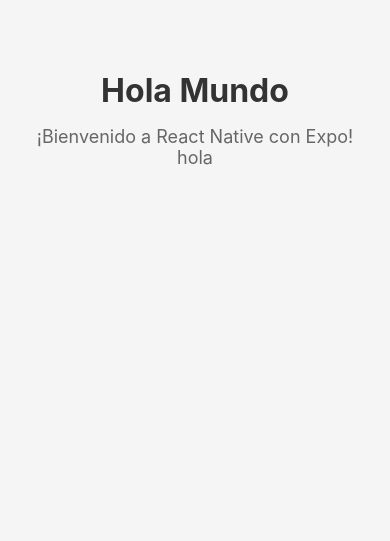
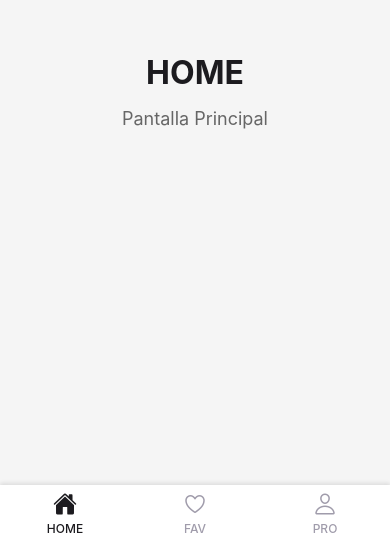
Before and after one commit to Jabar42/PelusAppNativ, a React Native app: screen /Home in a window 390 px wide. Shown: the part 303-844 px from the top of the page. Built offline with nearby package versions, Linux system fonts and the light colour scheme.

Commit message:
Refactor app structure to integrate React Navigation. Replaced the initial "Hola Mundo" layout with a bottom tab navigator, adding Home, Favorites, and Profile screens. Updated dependencies in package.json and package-lock.json to include navigation libraries and related components.

```diff
--- a/App.tsx
+++ b/App.tsx
@@ -1,42 +1,13 @@
 import React from 'react';
-import { StyleSheet, Text, View, SafeAreaView } from 'react-native';
+import { NavigationContainer } from '@react-navigation/native';
 import { StatusBar } from 'expo-status-bar';
+import AppNavigator from './navigation/AppNavigator';
 
 export default function App() {
   return (
-    <SafeAreaView style={styles.container}>
+    <NavigationContainer>
       <StatusBar style="auto" />
-      <View style={styles.content}>
-        <Text style={styles.title}>Hola Mundo</Text>
-        <Text style={styles.subtitle}>
-          ¡Bienvenido a React Native con Expo! hola
-        </Text>
-      </View>
-    </SafeAreaView>
+      <AppNavigator />
+    </NavigationContainer>
   );
 }
-
-const styles = StyleSheet.create({
-  container: {
-    flex: 1,
-    backgroundColor: '#f5f5f5',
-  },
-  content: {
-    flex: 1,
-    alignItems: 'center',
-    justifyContent: 'center',
-    padding: 20,
-  },
-  title: {
-    fontSize: 32,
-    fontWeight: 'bold',
-    color: '#333',
-    marginBottom: 16,
-    textAlign: 'center',
-  },
-  subtitle: {
-    fontSize: 18,
-    color: '#666',
-    textAlign: 'center',
-  },
-});
--- /dev/null
+++ b/components/BottomTabBar.tsx
@@ -0,0 +1,109 @@
+import React from 'react';
+import { View, Text, TouchableOpacity, StyleSheet } from 'react-native';
+import { Ionicons } from '@expo/vector-icons';
+
+interface TabItem {
+  name: string;
+  label: string;
+  iconOutline: keyof typeof Ionicons.glyphMap;
+  iconFilled: keyof typeof Ionicons.glyphMap;
+}
+
+interface BottomTabBarProps {
+  state: any;
+  descriptors: any;
+  navigation: any;
+}
+
+const tabs: TabItem[] = [
+  { name: 'Home', label: 'HOME', iconOutline: 'home-outline', iconFilled: 'home' },
+  { name: 'Fav', label: 'FAV', iconOutline: 'heart-outline', iconFilled: 'heart' },
+  { name: 'Pro', label: 'PRO', iconOutline: 'person-outline', iconFilled: 'person' },
+];
+
+export default function BottomTabBar({ state, descriptors, navigation }: BottomTabBarProps) {
+  return (
+    <View style={styles.container}>
+      {state.routes.map((route: any, index: number) => {
+        const { options } = descriptors[route.key];
+        const isFocused = state.index === index;
+
+        const onPress = () => {
+          const event = navigation.emit({
+            type: 'tabPress',
+            target: route.key,
+            canPreventDefault: true,
+          });
+
+          if (!isFocused && !event.defaultPrevented) {
+            navigation.navigate(route.name);
+          }
+        };
+
+        const onLongPress = () => {
+          navigation.emit({
+            type: 'tabLongPress',
+            target: route.key,
+          });
+        };
+
+        const tab = tabs.find(t => t.name === route.name);
+        const iconName = isFocused
+          ? (tab?.iconFilled || 'home')
+          : (tab?.iconOutline || 'home-outline');
+
+        return (
+          <TouchableOpacity
+            key={route.key}
+            accessibilityRole="button"
+            accessibilityState={isFocused ? { selected: true } : {}}
+            accessibilityLabel={options.tabBarAccessibilityLabel}
+            testID={options.tabBarTestID}
+            onPress={onPress}
+            onLongPress={onLongPress}
+            style={styles.tab}
+          >
+            <Ionicons
+              name={iconName}
+              size={24}
+              color={isFocused ? '#1C1B1F' : '#A09CAB'}
+            />
+            <Text
+              style={[
+                styles.label,
+                { color: isFocused ? '#1C1B1F' : '#A09CAB' },
+              ]}
+            >
+              {tab?.label || route.name}
+            </Text>
+          </TouchableOpacity>
+        );
+      })}
+    </View>
+  );
+}
+
+const styles = StyleSheet.create({
+  container: {
+    flexDirection: 'row',
+    height: 56,
+    backgroundColor: '#FFFFFF',
+    borderTopWidth: 0,
+    elevation: 8,
+    shadowColor: '#000',
+    shadowOffset: { width: 0, height: -2 },
+    shadowOpacity: 0.1,
+    shadowRadius: 4,
+  },
+  tab: {
+    flex: 1,
+    alignItems: 'center',
+    justifyContent: 'center',
+    paddingVertical: 8,
+  },
+  label: {
+    fontSize: 12,
+    fontWeight: '500',
+    marginTop: 4,
+  },
+});
--- /dev/null
+++ b/navigation/AppNavigator.tsx
@@ -0,0 +1,23 @@
+import React from 'react';
+import { createBottomTabNavigator } from '@react-navigation/bottom-tabs';
+import BottomTabBar from '../components/BottomTabBar';
+import HomeScreen from '../screens/HomeScreen';
+import FavScreen from '../screens/FavScreen';
+import ProScreen from '../screens/ProScreen';
+
+const Tab = createBottomTabNavigator();
+
+export default function AppNavigator() {
+  return (
+    <Tab.Navigator
+      tabBar={(props) => <BottomTabBar {...props} />}
+      screenOptions={{
+        headerShown: false,
+      }}
+    >
+      <Tab.Screen name="Home" component={HomeScreen} />
+      <Tab.Screen name="Fav" component={FavScreen} />
+      <Tab.Screen name="Pro" component={ProScreen} />
+    </Tab.Navigator>
+  );
+}
--- a/package.json
+++ b/package.json
@@ -10,11 +10,16 @@
   },
   "dependencies": {
     "@expo/metro-runtime": "~3.2.3",
+    "@expo/vector-icons": "^14.1.0",
+    "@react-navigation/bottom-tabs": "^7.8.8",
+    "@react-navigation/native": "^7.1.22",
     "expo": "~51.0.0",
     "expo-status-bar": "~1.12.1",
     "react": "18.2.0",
     "react-dom": "18.2.0",
     "react-native": "0.74.5",
+    "react-native-safe-area-context": "4.10.5",
+    "react-native-screens": "3.31.1",
     "react-native-web": "~0.19.10"
   },
   "devDependencies": {
--- /dev/null
+++ b/screens/FavScreen.tsx
@@ -0,0 +1,30 @@
+import React from 'react';
+import { StyleSheet, Text, View } from 'react-native';
+
+export default function FavScreen() {
+  return (
+    <View style={styles.container}>
+      <Text style={styles.title}>FAV</Text>
+      <Text style={styles.subtitle}>Favoritos</Text>
+    </View>
+  );
+}
+
+const styles = StyleSheet.create({
+  container: {
+    flex: 1,
+    backgroundColor: '#f5f5f5',
+    alignItems: 'center',
+    justifyContent: 'center',
+  },
+  title: {
+    fontSize: 32,
+    fontWeight: 'bold',
+    color: '#1C1B1F',
+    marginBottom: 16,
+  },
+  subtitle: {
+    fontSize: 18,
+    color: '#666',
+  },
+});
--- /dev/null
+++ b/screens/HomeScreen.tsx
@@ -0,0 +1,30 @@
+import React from 'react';
+import { StyleSheet, Text, View } from 'react-native';
+
+export default function HomeScreen() {
+  return (
+    <View style={styles.container}>
+      <Text style={styles.title}>HOME</Text>
+      <Text style={styles.subtitle}>Pantalla Principal</Text>
+    </View>
+  );
+}
+
+const styles = StyleSheet.create({
+  container: {
+    flex: 1,
+    backgroundColor: '#f5f5f5',
+    alignItems: 'center',
+    justifyContent: 'center',
+  },
+  title: {
+    fontSize: 32,
+    fontWeight: 'bold',
+    color: '#1C1B1F',
+    marginBottom: 16,
+  },
+  subtitle: {
+    fontSize: 18,
+    color: '#666',
+  },
+});
--- /dev/null
+++ b/screens/ProScreen.tsx
@@ -0,0 +1,30 @@
+import React from 'react';
+import { StyleSheet, Text, View } from 'react-native';
+
+export default function ProScreen() {
+  return (
+    <View style={styles.container}>
+      <Text style={styles.title}>PRO</Text>
+      <Text style={styles.subtitle}>Perfil</Text>
+    </View>
+  );
+}
+
+const styles = StyleSheet.create({
+  container: {
+    flex: 1,
+    backgroundColor: '#f5f5f5',
+    alignItems: 'center',
+    justifyContent: 'center',
+  },
+  title: {
+    fontSize: 32,
+    fontWeight: 'bold',
+    color: '#1C1B1F',
+    marginBottom: 16,
+  },
+  subtitle: {
+    fontSize: 18,
+    color: '#666',
+  },
+});
```
Also changed, not shown: 1 other file (tests, documents, lock files or other folders).
